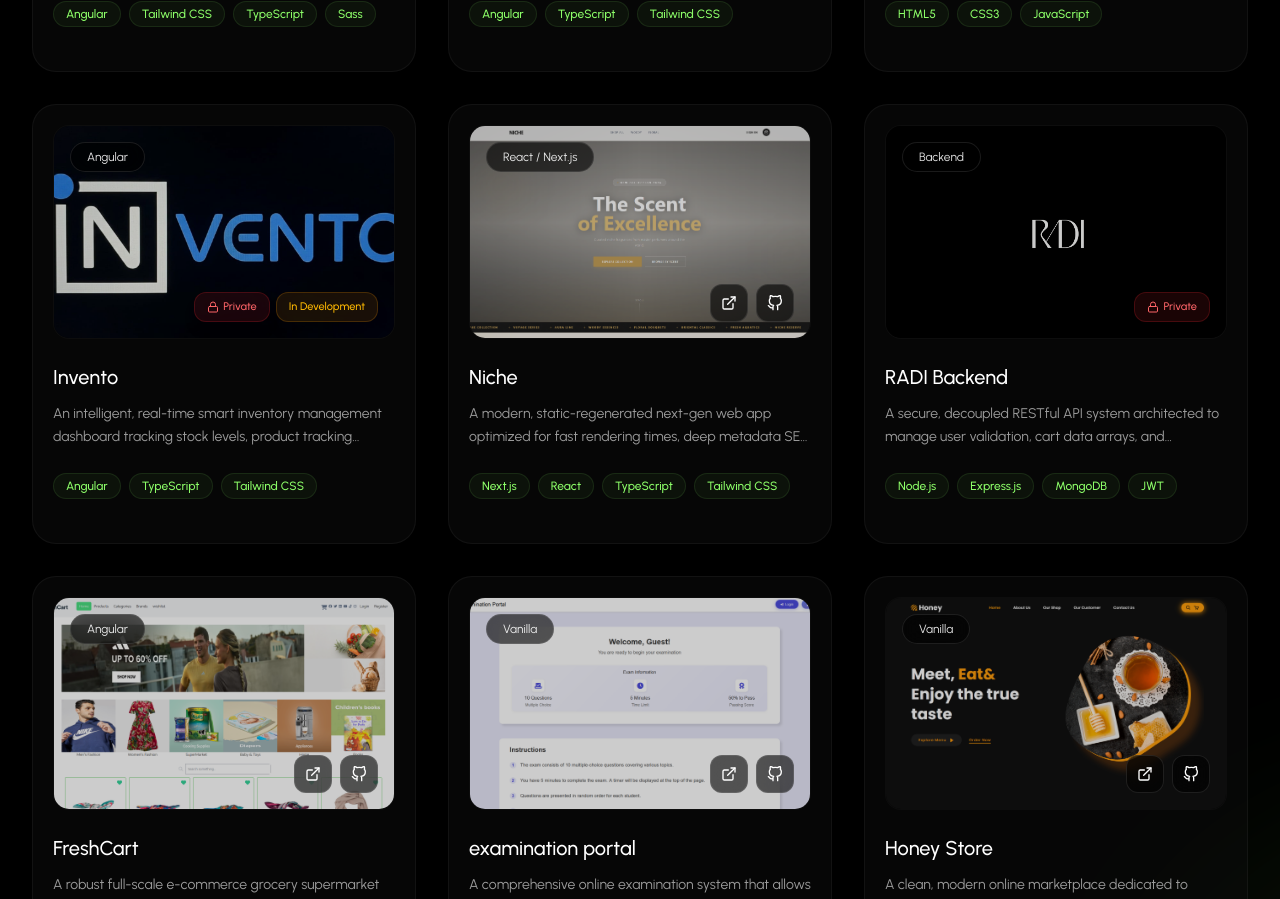
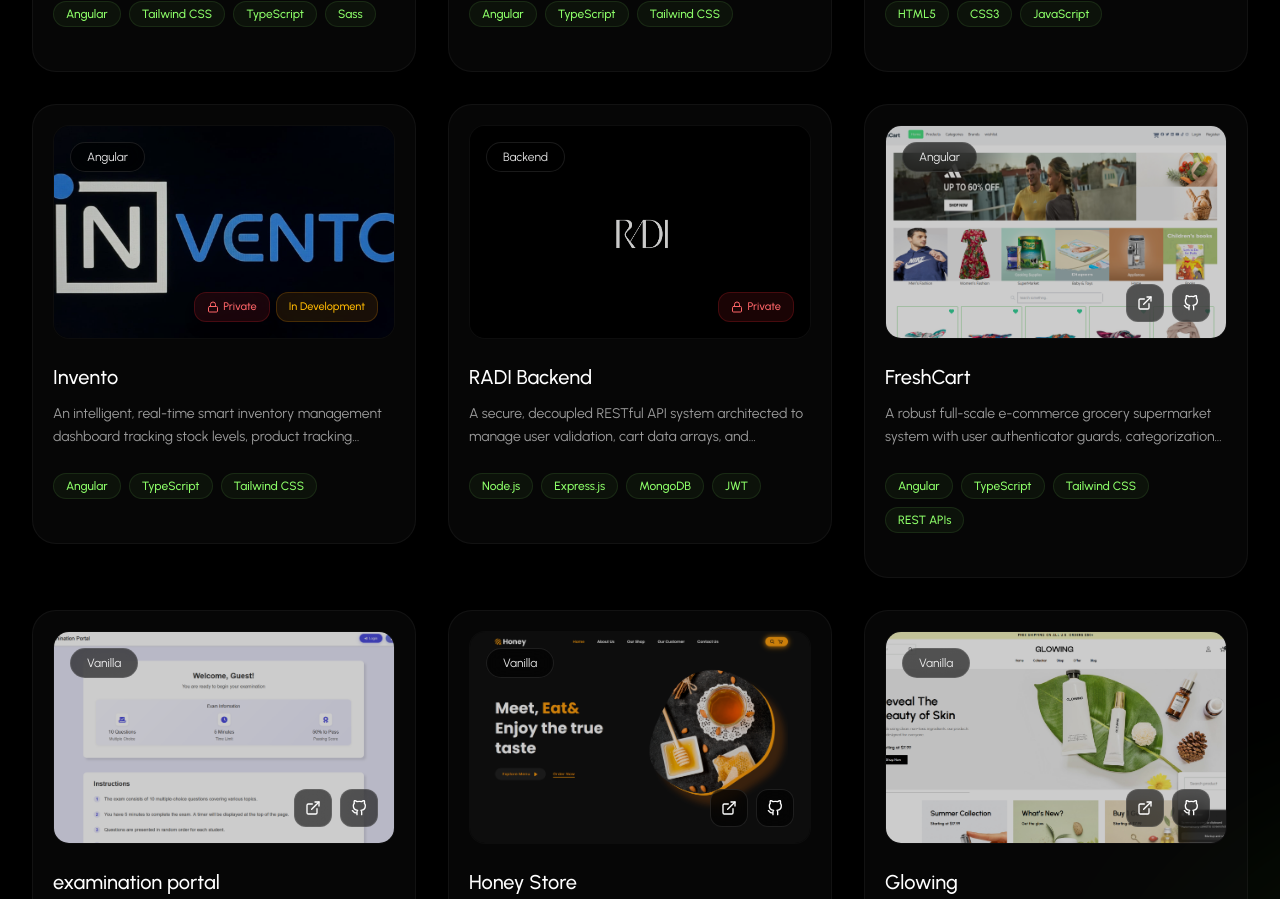
Before and after one commit to youssefemadsalem/portfolio, a React (Vite) app: page / in a window 1280 px wide. Shown: the part 6838-7737 px from the top of the page. Built offline with nearby package versions, Linux system fonts and the light colour scheme.

Commit message:
remove project

```diff
--- a/src/data/projects.js
+++ b/src/data/projects.js
@@ -40,16 +40,6 @@ export const projects = [
     githubUrl: null,
     isPrivate: true,
     inDevelopment: true,
-  },
-  {
-    id: 5,
-    title: "Niche",
-    description: "A modern, static-regenerated next-gen web app optimized for fast rendering times, deep metadata SEO compliance, and fluid layouts.",
-    image: "images/projects/5.png",
-    category: "React / Next.js",
-    technologies: ["Next.js", "React", "TypeScript", "Tailwind CSS"],
-    demoUrl: "https://niche-murex-eight.vercel.app/",
-    githubUrl: "https://github.com/youssefemadsalem/Niche",
   },
   {
     id: 6,
```
